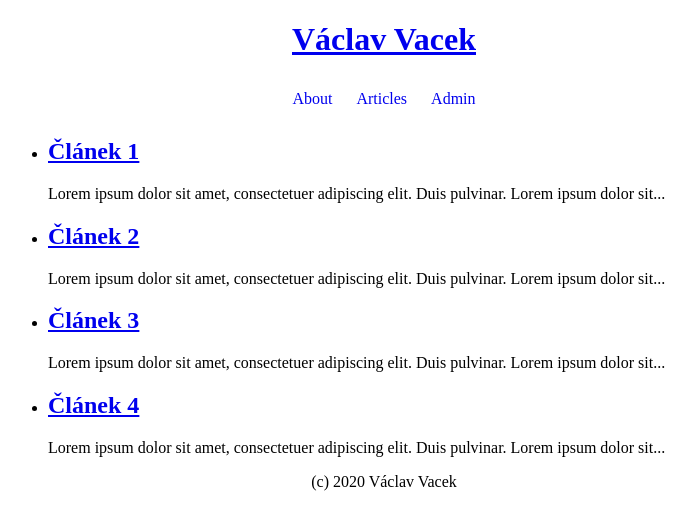
After one commit to vacekv/flask_project, a Flask app: page /articles/ in a window 1280 px wide. The commit adds this page. Shown: the top 530 px of the page, without its empty margins (256-952 px from the left). Run offline with Flask 2, Linux system fonts and the light colour scheme.

Commit message:
new jinja templates and database

```diff
--- a/mdblog/app.py
+++ b/mdblog/app.py
@@ -1,5 +1,6 @@
 from flask import Flask
 from flask import render_template
+from .database import articles
 
 flask_app = Flask(__name__)
 
@@ -10,3 +11,18 @@ def view_welcome_page():
 @flask_app.route("/about/")
 def view_about():
     return render_template("about.jinja")
+
+@flask_app.route("/admin/")
+def view_admin():
+    return render_template("admin.jinja")
+
+@flask_app.route("/articles/")
+def view_articles():
+    return render_template("articles.jinja", articles=articles.items())
+
+@flask_app.route("/articles/<int:art_id>")
+def view_article(art_id):
+    article = articles.get(art_id)
+    if article:
+        return render_template("article.jinja", article=article)
+    return render_template("article_not_found.jinja", art_id=art_id)
--- /dev/null
+++ b/mdblog/database.py
@@ -0,0 +1,20 @@
+articles = {
+
+    1 : {
+        "title" : "Článek 1",
+        "content" : "Lorem ipsum dolor sit amet, consectetuer adipiscing elit. Duis pulvinar. Lorem ipsum dolor sit amet, consectetuer adipiscing elit. Duis pulvinar."
+        },
+    2 : {
+        "title" : "Článek 2",
+        "content" : "Lorem ipsum dolor sit amet, consectetuer adipiscing elit. Duis pulvinar. Lorem ipsum dolor sit amet, consectetuer adipiscing elit. Duis pulvinar."
+        },
+    3 : {
+        "title" : "Článek 3",
+        "content" : "Lorem ipsum dolor sit amet, consectetuer adipiscing elit. Duis pulvinar. Lorem ipsum dolor sit amet, consectetuer adipiscing elit. Duis pulvinar. Lorem ipsum dolor sit amet, consectetuer adipiscing elit. Duis pulvinar."
+        },
+    4 : {
+        "title" : "Článek 4",
+        "content" : "Lorem ipsum dolor sit amet, consectetuer adipiscing elit. Duis pulvinar. Lorem ipsum dolor sit amet, consectetuer adipiscing elit. Duis pulvinar. Lorem ipsum dolor sit amet, consectetuer adipiscing elit. Duis pulvinar."
+        },
+
+            }
--- /dev/null
+++ b/mdblog/templates/_footer.jinja
@@ -0,0 +1,3 @@
+<p>
+    (c) 2020 Václav Vacek
+</p>
--- /dev/null
+++ b/mdblog/templates/_head.jinja
@@ -0,0 +1 @@
+<link rel="stylesheet" type="text/css" href={{url_for("static", filename="css/main.css")}}>
--- /dev/null
+++ b/mdblog/templates/_main.jinja
@@ -0,0 +1,25 @@
+<!DOCTYPE html>
+<html lang="en">
+
+<head>
+    <title> {% block title %} {% endblock %} </title>
+    {% include "_head.jinja" %}
+</head>
+
+<body>
+<header>
+    <h1> <a href="{{url_for("view_welcome_page")}}"> Václav Vacek </a></h1>
+</header>
+
+{% include "_nav.jinja" %}
+
+<main>
+    {% block main %} {% endblock %}
+</main>
+
+<footer>
+    {% include "_footer.jinja" %}
+</footer>
+</body>
+
+</html>
--- /dev/null
+++ b/mdblog/templates/_nav.jinja
@@ -0,0 +1,7 @@
+<nav>
+    <ul class=nav>
+        <li> <a href="{{url_for("view_about")}}">About</a> </li>
+        <li> <a href="{{url_for("view_articles")}}">Articles</a> </li>
+        <li> <a href="{{url_for("view_admin")}}">Admin</a> </li>
+    </ul>
+</nav>
--- /dev/null
+++ b/mdblog/templates/articles.jinja
@@ -0,0 +1,19 @@
+{% extends "_main.jinja" %}
+
+{% block title %} Articles {% endblock %}
+
+{% block main %}
+    {% if articles %}
+        <ul>
+        {% for id, article in articles %}
+            <li>
+                <h2> <a href="{{ url_for("view_article", art_id=id)}}">{{ article.title }} </a> </h2>
+                <p> {{ article.content | truncate(100) }} </p>
+            </li>
+        {% endfor %}
+        </ul>
+    {% else %}
+        <p> No articles :( </p>
+    {% endif %}
+
+{% endblock %}
```
Also changed, not shown: mdblog/templates/about.jinja (+5 -31 lines), mdblog/templates/admin.jinja (added, +7 -0 lines), mdblog/templates/article.jinja (added, +8 -0 lines), mdblog/templates/article_not_found.jinja (added, +13 -0 lines), mdblog/templates/welcome_page.jinja (+8 -34 lines).
